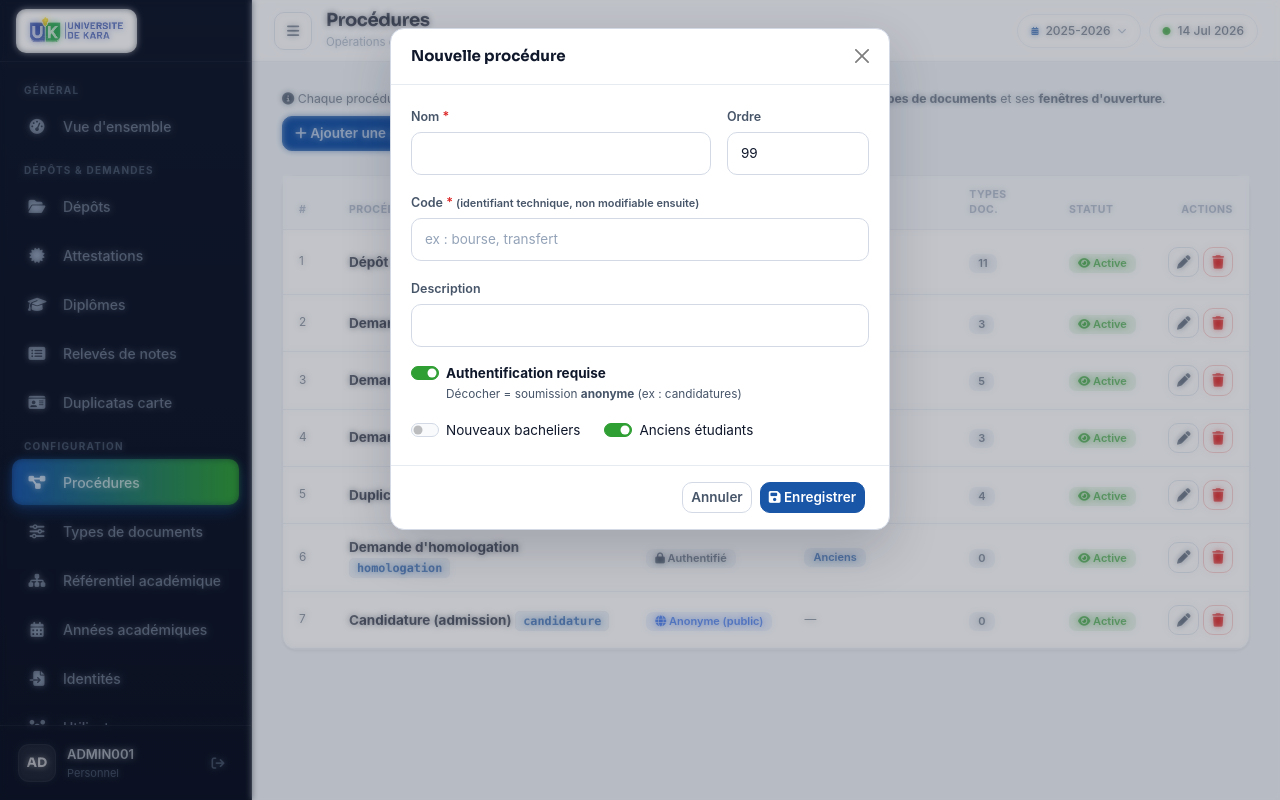
After one commit to BAZILA/dematerialisation, a Laravel app: page /admin/procedures in a window 1280 px wide, after a click on "Ajouter une procédure". The commit adds this page. Run offline with Laravel 12, Linux system fonts and the light colour scheme; the visitor is signed in with stand-in values (Sample User, id 1); data comes from the database, SQL or seed files in the repository.

Commit message:
Phase 2: CRUD des procedures depuis l'interface (super-admin)
- ProcedureController (index/store/update/destroy) + vue admin/procedures + routes (permission:parametres.gerer) + lien sidebar
- Creer une operation depuis l'UI -> dispo immediatement partout (categories dynamiques)
- Flag 'authentification requise' par procedure (base des candidatures anonymes)
- Procedure::requestTypes() (lien par code) ; garde-fou suppression si types rattaches

Co-Authored-By: Claude Opus 4.8 <noreply@anthropic.com>

```diff
--- /dev/null
+++ b/app/Http/Controllers/ProcedureController.php
@@ -0,0 +1,77 @@
+<?php
+
+namespace App\Http\Controllers;
+
+use App\Models\Procedure;
+use App\Models\RequestType;
+use Illuminate\Http\Request;
+use Illuminate\Support\Str;
+
+class ProcedureController extends Controller
+{
+    public function index()
+    {
+        $procedures = Procedure::orderBy('ordre')->orderBy('id')
+            ->withCount('requestTypes')
+            ->get();
+
+        return view('admin.procedures.index', compact('procedures'));
+    }
+
+    public function store(Request $request)
+    {
+        $data = $request->validate([
+            'code'          => 'required|alpha_dash|max:50|unique:procedures,code',
+            'nom'           => 'required|string|max:150',
+            'description'   => 'nullable|string|max:500',
+            'ordre'         => 'nullable|integer|min:0',
+        ]);
+
+        Procedure::create([
+            'code'          => Str::of($data['code'])->lower()->replace('-', '_')->toString(),
+            'nom'           => $data['nom'],
+            'description'   => $data['description'] ?? null,
+            'requires_auth' => $request->boolean('requires_auth'),
+            'pour_nouveaux' => $request->boolean('pour_nouveaux'),
+            'pour_anciens'  => $request->boolean('pour_anciens'),
+            'is_active'     => true,
+            'ordre'         => $data['ordre'] ?? 99,
+        ]);
+
+        return back()->with('success', "Procédure « {$data['nom']} » créée. Ajoutez-lui ses types de documents.");
+    }
+
+    public function update(Request $request, Procedure $procedure)
+    {
+        $data = $request->validate([
+            'nom'         => 'required|string|max:150',
+            'description' => 'nullable|string|max:500',
+            'ordre'       => 'nullable|integer|min:0',
+        ]);
+
+        $procedure->update([
+            'nom'           => $data['nom'],
+            'description'   => $data['description'] ?? null,
+            'requires_auth' => $request->boolean('requires_auth'),
+            'pour_nouveaux' => $request->boolean('pour_nouveaux'),
+            'pour_anciens'  => $request->boolean('pour_anciens'),
+            'is_active'     => $request->boolean('is_active'),
+            'ordre'         => $data['ordre'] ?? $procedure->ordre,
+        ]);
+
+        return back()->with('success', 'Procédure mise à jour.');
+    }
+
+    public function destroy(Procedure $procedure)
+    {
+        if (RequestType::where('category', $procedure->code)->exists()) {
+            return back()->withErrors(
+                "Impossible de supprimer « {$procedure->nom} » : des types de documents y sont rattachés. Désactivez-la plutôt."
+            );
+        }
+
+        $procedure->delete();
+
+        return back()->with('success', 'Procédure supprimée.');
+    }
+}
--- a/app/Models/Procedure.php
+++ b/app/Models/Procedure.php
@@ -20,6 +20,11 @@ class Procedure extends Model
         'is_active'     => 'boolean',
     ];
 
+    public function requestTypes()
+    {
+        return $this->hasMany(RequestType::class, 'category', 'code');
+    }
+
     protected static function booted(): void
     {
         static::saved(fn () => Cache::forget('procedures.labels'));
--- /dev/null
+++ b/resources/views/admin/procedures/index.blade.php
@@ -0,0 +1,140 @@
+@extends('layouts.app')
+@section('page-title', 'Procédures')
+@section('page-subtitle', 'Opérations dématérialisées — créez et paramétrez les démarches')
+
+@section('content')
+    <div class="d-flex justify-content-between align-items-center mb-4 flex-wrap gap-2">
+        <div class="text-muted small">
+            <i class="fas fa-circle-info"></i> Chaque procédure est une démarche (dépôt, attestation, candidature…).
+            Après création, réglez ses <strong>types de documents</strong> et ses <strong>fenêtres d'ouverture</strong>.
+        </div>
+        <button class="btn btn-primary" onclick="openProc('create')" data-bs-toggle="modal" data-bs-target="#modalProc">
+            <i class="fas fa-plus"></i> Ajouter une procédure
+        </button>
+    </div>
+
+    <div class="card">
+        <div class="table-responsive">
+            <table class="table table-hover mb-0 align-middle">
+                <thead>
+                    <tr><th style="width:50px;">#</th><th>Procédure</th><th>Accès</th><th>Public cible</th><th>Types doc.</th><th>Statut</th><th class="text-end">Actions</th></tr>
+                </thead>
+                <tbody>
+                    @forelse ($procedures as $p)
+                        <tr class="{{ $p->is_active ? '' : 'opacity-50' }}">
+                            <td class="text-muted small">{{ $p->ordre }}</td>
+                            <td>
+                                <strong>{{ $p->nom }}</strong> <code class="small">{{ $p->code }}</code>
+                                @if ($p->description)<br><small class="text-muted">{{ $p->description }}</small>@endif
+                            </td>
+                            <td>
+                                @if ($p->requires_auth)
+                                    <span class="badge bg-secondary"><i class="fas fa-lock"></i> Authentifié</span>
+                                @else
+                                    <span class="badge bg-info"><i class="fas fa-globe"></i> Anonyme (public)</span>
+                                @endif
+                            </td>
+                            <td class="small">
+                                @if ($p->pour_nouveaux)<span class="badge bg-primary">Nouveaux</span>@endif
+                                @if ($p->pour_anciens)<span class="badge bg-primary">Anciens</span>@endif
+                                @if (!$p->pour_nouveaux && !$p->pour_anciens)<span class="text-muted">—</span>@endif
+                            </td>
+                            <td><span class="badge bg-secondary">{{ $p->request_types_count }}</span></td>
+                            <td>
+                                @if ($p->is_active)<span class="badge bg-success"><i class="fas fa-eye"></i> Active</span>
+                                @else<span class="badge bg-secondary"><i class="fas fa-eye-slash"></i> Inactive</span>@endif
+                            </td>
+                            <td class="text-end" style="white-space:nowrap;">
+                                <button class="btn btn-sm btn-outline-secondary" data-bs-toggle="modal" data-bs-target="#modalProc"
+                                    onclick="openProc('edit', this)" data-url="{{ route('admin.procedures.update', $p) }}"
+                                    data-nom="{{ $p->nom }}" data-code="{{ $p->code }}" data-desc="{{ $p->description }}"
+                                    data-auth="{{ $p->requires_auth ? 1 : 0 }}" data-nouv="{{ $p->pour_nouveaux ? 1 : 0 }}"
+                                    data-anc="{{ $p->pour_anciens ? 1 : 0 }}" data-active="{{ $p->is_active ? 1 : 0 }}" data-ordre="{{ $p->ordre }}">
+                                    <i class="fas fa-pen"></i>
+                                </button>
+                                <form method="POST" action="{{ route('admin.procedures.destroy', $p) }}" class="d-inline" onsubmit="return confirm('Supprimer cette procédure ?')">
+                                    @csrf @method('DELETE')
+                                    <button class="btn btn-sm btn-outline-danger"><i class="fas fa-trash"></i></button>
+                                </form>
+                            </td>
+                        </tr>
+                    @empty
+                        <tr><td colspan="7" class="text-center text-muted py-5">Aucune procédure.</td></tr>
+                    @endforelse
+                </tbody>
+            </table>
+        </div>
+    </div>
+
+    {{-- ═══ Modal Procédure ═══ --}}
+    <div class="modal fade" id="modalProc" tabindex="-1">
+        <div class="modal-dialog">
+            <div class="modal-content">
+                <form id="formProc" method="POST">
+                    @csrf
+                    <input type="hidden" name="_method" id="pr_method" value="POST">
+                    <div class="modal-header"><h6 class="modal-title" id="prTitle">Nouvelle procédure</h6>
+                        <button type="button" class="btn-close" data-bs-dismiss="modal"></button></div>
+                    <div class="modal-body">
+                        <div class="row g-3">
+                            <div class="col-8"><label class="form-label">Nom <span class="text-danger">*</span></label>
+                                <input type="text" class="form-control" name="nom" required></div>
+                            <div class="col-4"><label class="form-label">Ordre</label>
+                                <input type="number" class="form-control" name="ordre" min="0" value="99"></div>
+                        </div>
+                        <div class="mt-3" id="pr_code_wrap"><label class="form-label">Code <span class="text-danger">*</span> <small class="text-muted">(identifiant technique, non modifiable ensuite)</small></label>
+                            <input type="text" class="form-control" name="code" placeholder="ex : bourse, transfert"></div>
+                        <div class="mt-3"><label class="form-label">Description</label>
+                            <input type="text" class="form-control" name="description" maxlength="500"></div>
+                        <div class="form-check form-switch mt-3">
+                            <input class="form-check-input" type="checkbox" name="requires_auth" value="1" id="pr_auth" checked>
+                            <label class="form-check-label" for="pr_auth"><strong>Authentification requise</strong><br><small class="text-muted">Décocher = soumission <strong>anonyme</strong> (ex : candidatures)</small></label>
+                        </div>
+                        <div class="d-flex gap-4 flex-wrap mt-3">
+                            <div class="form-check form-switch">
+                                <input class="form-check-input" type="checkbox" name="pour_nouveaux" value="1" id="pr_nouv">
+                                <label class="form-check-label" for="pr_nouv">Nouveaux bacheliers</label></div>
+                            <div class="form-check form-switch">
+                                <input class="form-check-input" type="checkbox" name="pour_anciens" value="1" id="pr_anc" checked>
+                                <label class="form-check-label" for="pr_anc">Anciens étudiants</label></div>
+                        </div>
+                        <div class="form-check form-switch mt-3" id="pr_active_wrap" style="display:none;">
+                            <input class="form-check-input" type="checkbox" name="is_active" value="1" id="pr_active" checked>
+                            <label class="form-check-label" for="pr_active">Active</label></div>
+                    </div>
+                    <div class="modal-footer"><button type="button" class="btn btn-outline-secondary btn-sm" data-bs-dismiss="modal">Annuler</button>
+                        <button type="submit" class="btn btn-primary btn-sm" data-loading-text="Enregistrement…"><i class="fas fa-save"></i> Enregistrer</button></div>
+                </form>
+            </div>
+        </div>
+    </div>
+@endsection
+
+@section('js')
+    <script>
+        const PR_STORE = "{{ route('admin.procedures.store') }}";
+
+        function openProc(mode, el) {
+            const f = document.getElementById('formProc');
+            f.reset();
+            const isEdit = mode === 'edit';
+            document.getElementById('prTitle').textContent = isEdit ? 'Modifier la procédure' : 'Nouvelle procédure';
+            document.getElementById('pr_method').value = isEdit ? 'PUT' : 'POST';
+            document.getElementById('pr_code_wrap').style.display = isEdit ? 'none' : '';
+            document.getElementById('pr_active_wrap').style.display = isEdit ? '' : 'none';
+            f.code.required = !isEdit;
+            if (isEdit) {
+                f.action = el.dataset.url;
+                f.nom.value = el.dataset.nom || '';
+                f.description.value = el.dataset.desc || '';
+                f.ordre.value = el.dataset.ordre || 99;
+                document.getElementById('pr_auth').checked = el.dataset.auth === '1';
+                document.getElementById('pr_nouv').checked = el.dataset.nouv === '1';
+                document.getElementById('pr_anc').checked = el.dataset.anc === '1';
+                document.getElementById('pr_active').checked = el.dataset.active === '1';
+            } else {
+                f.action = PR_STORE;
+            }
+        }
+    </script>
+@endsection
--- a/resources/views/layouts/app.blade.php
+++ b/resources/views/layouts/app.blade.php
@@ -448,6 +448,11 @@
                     </a>
 
                     <div class="sb-section">Configuration</div>
+                    @can('parametres.gerer')
+                        <a href="{{ route('admin.procedures.index') }}" class="sb-link {{ request()->routeIs('admin.procedures.*') ? 'active' : '' }}" title="Procédures">
+                            <span class="sb-icon"><i class="fas fa-diagram-project"></i></span><span class="sb-label">Procédures</span>
+                        </a>
+                    @endcan
                     <a href="{{ route('admin.request-types.index') }}" class="sb-link {{ request()->routeIs('admin.request-types.*') ? 'active' : '' }}" title="Types de documents">
                         <span class="sb-icon"><i class="fas fa-sliders"></i></span><span class="sb-label">Types de documents</span>
                     </a>
--- a/routes/web.php
+++ b/routes/web.php
@@ -11,6 +11,7 @@ use App\Http\Controllers\AcademicController;
 use App\Http\Controllers\AnneeController;
 use App\Http\Controllers\IdentityController;
 use App\Http\Controllers\UserController;
+use App\Http\Controllers\ProcedureController;
 use App\Http\Controllers\RolePermissionController;
 use Illuminate\Support\Facades\Route;
 
@@ -114,6 +115,14 @@ Route::middleware('auth')->group(function () {
             Route::get('/{user}/signature', [UserController::class, 'signature'])->name('signature');
         });
 
+        // Procédures / opérations dématérialisées (super-admin)
+        Route::middleware('permission:parametres.gerer')->prefix('procedures')->name('procedures.')->group(function () {
+            Route::get('/', [ProcedureController::class, 'index'])->name('index');
+            Route::post('/', [ProcedureController::class, 'store'])->name('store');
+            Route::put('/{procedure}', [ProcedureController::class, 'update'])->name('update');
+            Route::delete('/{procedure}', [ProcedureController::class, 'destroy'])->name('destroy');
+        });
+
         // Rôles & permissions
         Route::middleware('permission:roles.gerer')->prefix('roles')->name('roles.')->group(function () {
             Route::get('/', [RolePermissionController::class, 'index'])->name('index');
```
